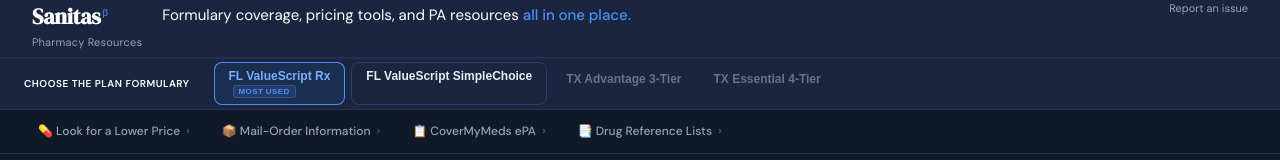
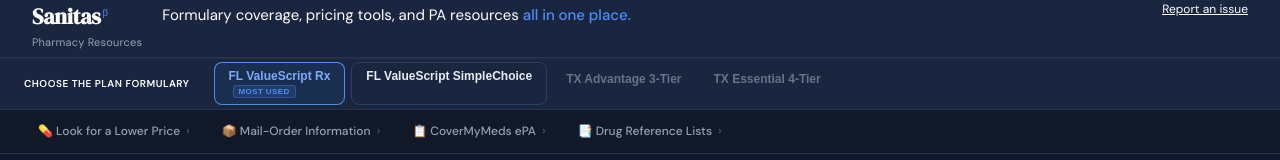
Before and after one commit to adrianalhughes/ChoiceRx, a React (Vite) app: page / in a window 1280 px wide. In both pictures the pointer is over the link "Report an issue". Shown: the top 160 px of the page. Built offline with nearby package versions, Linux system fonts and the light colour scheme; the HTML template or start-up script is replaced by a standard one.

Commit message:
Make Report an Issue links visible in white

```diff
--- a/src/index.css
+++ b/src/index.css
@@ -1520,3 +1520,9 @@
   flex-shrink: 0;
   margin-right: 8px;
 }
+
+/* ── Feedback links — visible ── */
+.feedback-link { color: #e2e8f0 !important; font-size: 12px !important; }
+.feedback-link:hover { color: #ffffff !important; text-decoration: underline !important; }
+.footer-feedback { color: #e2e8f0 !important; font-size: 12px !important; }
+.footer-feedback:hover { color: #ffffff !important; text-decoration: underline !important; }
```
